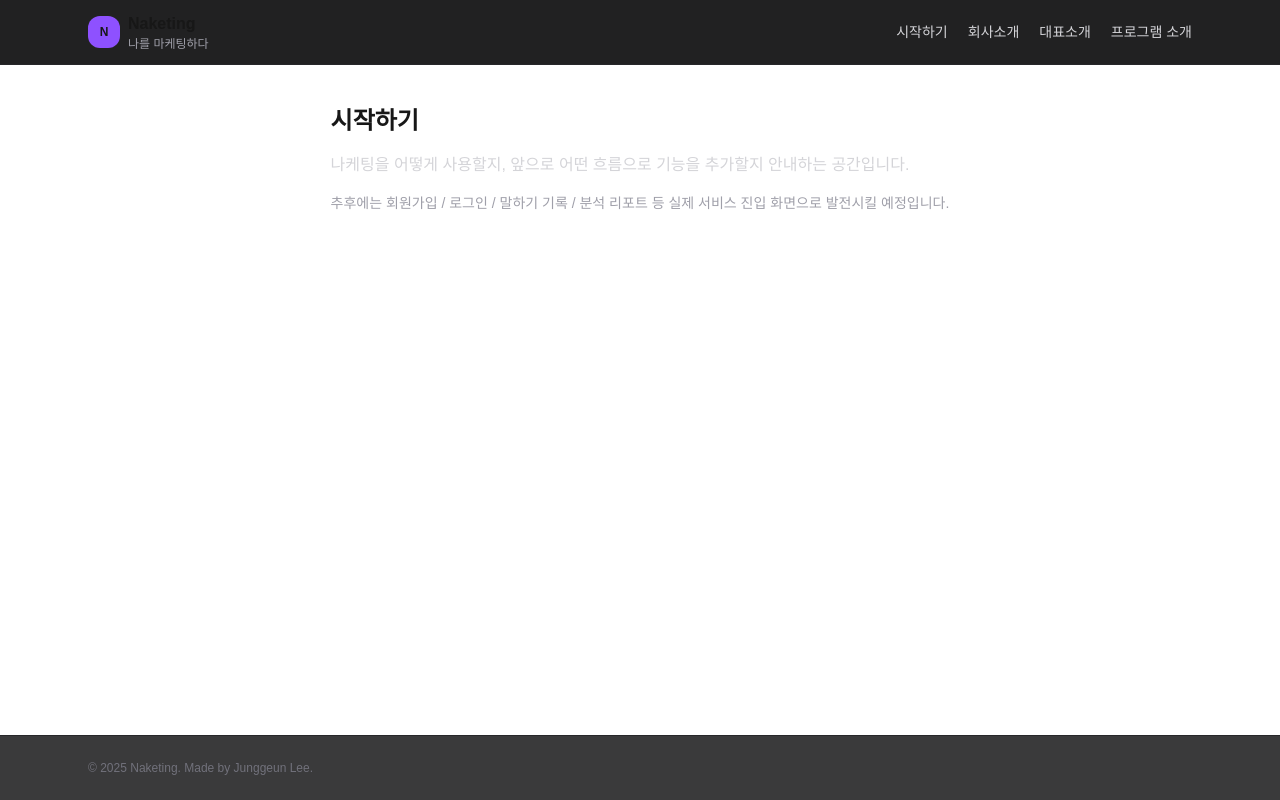
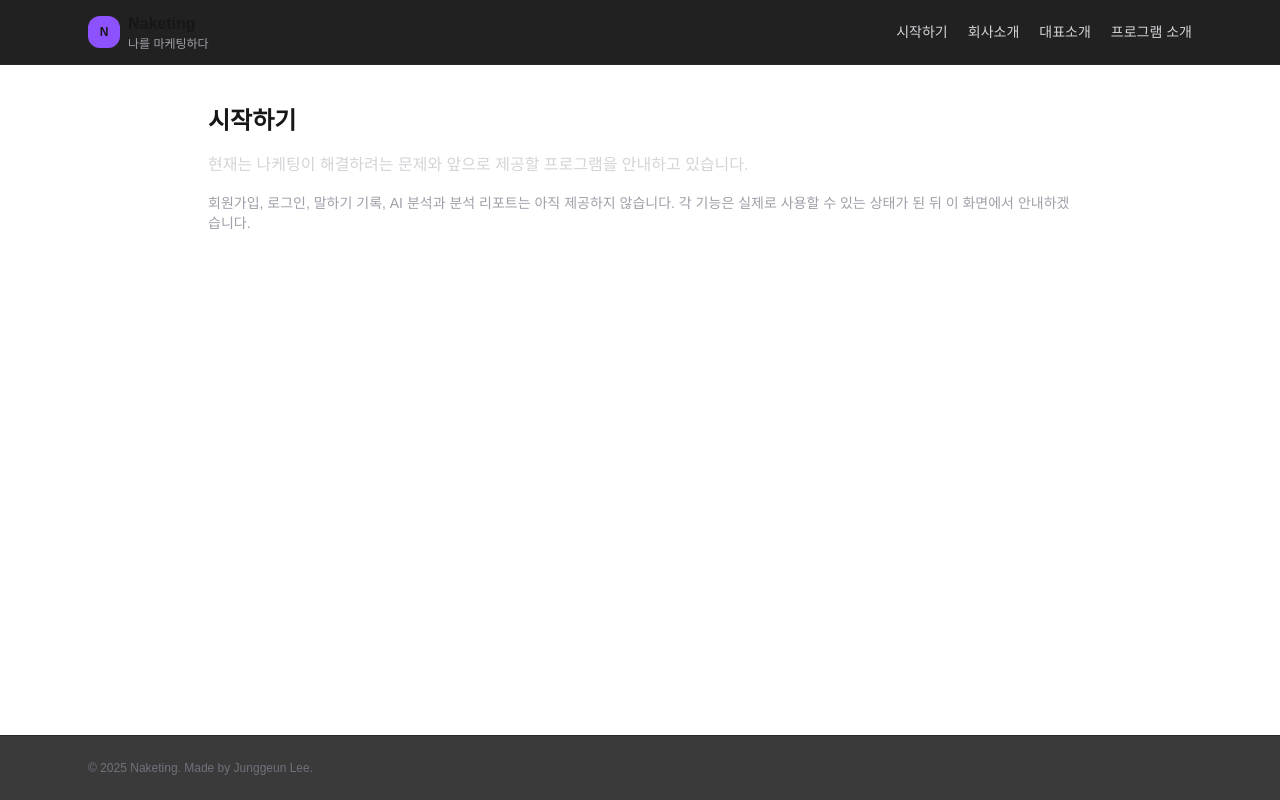
Before and after one commit to Juglee0527/naketing, a Next.js app in the folder frontend/: page /start in a window 1280 px wide. Built offline with nearby package versions, Linux system fonts and the light colour scheme.

Commit message:
Fix: 미구현 AI 기능의 서비스 표현 정합성 수정

```diff
--- a/frontend/app/about/page.tsx
+++ b/frontend/app/about/page.tsx
@@ -4,11 +4,11 @@ export default function AboutPage() {
         <h1 className="text-2xl font-bold">회사소개</h1>
         <p className="text-zinc-300">
           나케팅은 “나를 말로 설명하는 시대”에 맞춰,
-          말하기·표현력·브랜딩 역량을 AI로 분석하고 코칭하는 서비스입니다.
+          말하기·표현력·브랜딩 역량을 점검하고 개선하는 서비스를 준비하고 있습니다.
         </p>
         <p className="text-zinc-400">
-          대한민국 사용자를 위해 한국어에 특화된 AI를 설계하며,
-          글로벌 확장을 위한 다국어 기반도 준비 중입니다.
+          먼저 한국어로 자신을 설명할 때 겪는 문제와 필요한 연습 방법을 정리하고,
+          실제로 제공할 수 있는 기능부터 단계적으로 공개할 계획입니다.
         </p>
       </div>
   );
--- a/frontend/app/page.tsx
+++ b/frontend/app/page.tsx
@@ -8,7 +8,7 @@ export default function Home() {
       <div className="m-auto max-w-2xl px-4 text-center space-y-6">
         <p className="inline-flex items-center gap-2 rounded-full border border-violet-500/40 bg-violet-500/10 px-4 py-1 text-xs text-violet-200">
           <span className="h-2 w-2 rounded-full bg-emerald-400" />
-          AI 기반 말하기 & 퍼스널 브랜딩 코치
+          말하기 & 퍼스널 브랜딩 서비스 준비 중
         </p>
 
         <h1 className="text-3xl md:text-5xl font-bold tracking-tight">
@@ -18,12 +18,12 @@ export default function Home() {
         </h1>
 
         <p className="text-sm md:text-base text-zinc-300 leading-relaxed">
-          나케팅은 말하기·표현력·브랜딩 역량을 AI로 분석하고 코칭하는
-          서비스입니다.{" "}
+          나케팅은 말하기·표현력·브랜딩 역량을 점검하고 개선할 수 있는
+          서비스를 준비하고 있습니다.{" "}
           <span className="text-violet-300">
           “나를 어떻게 설명할 것인가”
         </span>
-          에 집중하여, 개발자 이정근이 직접 설계하고 만드는 플랫폼입니다.
+          에 집중하여 현재 서비스 방향과 프로그램을 설계하고 있습니다.
         </p>
 
         <div className="flex justify-center gap-4 pt-2">
--- a/frontend/app/program/page.tsx
+++ b/frontend/app/program/page.tsx
@@ -3,8 +3,11 @@ export default function ProgramPage() {
       <div className="max-w-4xl mx-auto px-4 py-10 space-y-4">
         <h1 className="text-2xl font-bold">프로그램 소개</h1>
         <p className="text-zinc-300">
-          나케팅 프로그램은 말하기 패턴 분석, 표현력 강화, 브랜드 자아 분석 등
-          자기 설명 능력을 강화하기 위한 실험적 AI 서비스입니다.
+          나케팅은 말하기 패턴 점검, 표현력 강화, 브랜드 자아 정리 등
+          자기 설명 능력을 높이기 위한 프로그램을 설계하고 있습니다.
+        </p>
+        <p className="text-zinc-400 text-sm">
+          현재 이 화면에서는 프로그램 방향만 안내하며 AI 분석 기능은 제공하지 않습니다.
         </p>
       </div>
   );
--- a/frontend/app/start/page.tsx
+++ b/frontend/app/start/page.tsx
@@ -4,12 +4,12 @@ export default function StartPage() {
         <div className="max-w-4xl mx-auto px-4 py-10 space-y-4">
             <h1 className="text-2xl font-bold">시작하기</h1>
             <p className="text-zinc-300">
-                나케팅을 어떻게 사용할지, 앞으로 어떤 흐름으로 기능을 추가할지
-                안내하는 공간입니다.
+                현재는 나케팅이 해결하려는 문제와 앞으로 제공할 프로그램을
+                안내하고 있습니다.
             </p>
             <p className="text-zinc-400 text-sm">
-                추후에는 회원가입 / 로그인 / 말하기 기록 / 분석 리포트 등
-                실제 서비스 진입 화면으로 발전시킬 예정입니다.
+                회원가입, 로그인, 말하기 기록, AI 분석과 분석 리포트는 아직 제공하지 않습니다.
+                각 기능은 실제로 사용할 수 있는 상태가 된 뒤 이 화면에서 안내하겠습니다.
             </p>
         </div>
     );
```
